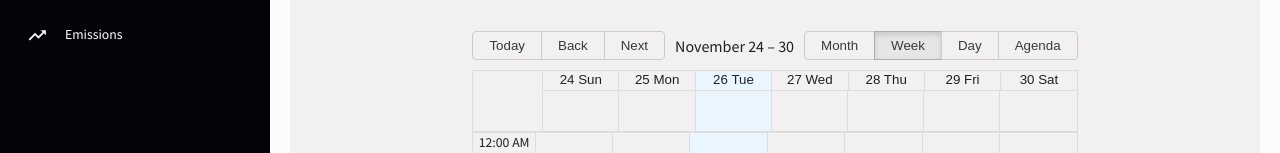
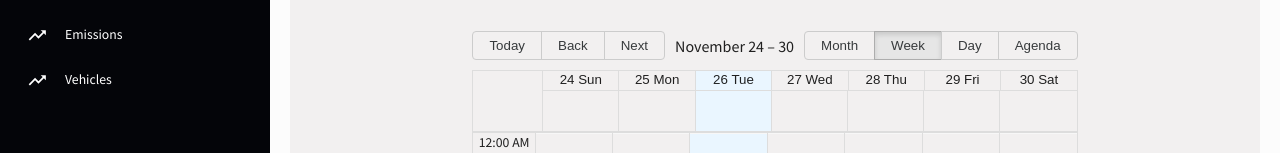
Before and after one commit to ev-registration-system/ev-registration-system, a React (Vite) app: page / in a window 1280 px wide. Shown: the part 211-364 px from the top of the page. Built offline with nearby package versions, Linux system fonts and the light colour scheme; no server answers; the database is empty; sample sign-in values are in the browser's storage.

Commit message:
Fixed a few bugs and added vehicles to the sidebar, just temporary

```diff
--- a/src/App.tsx
+++ b/src/App.tsx
@@ -9,6 +9,7 @@ import { CssBaseline, Box } from "@mui/material";
 import Dashboard from "./views/dashboard/Dashboard";
 import BookingPage from "./views/BookingPage/BookingPage";
 import EmissionsPage from "./views/EmissionsPage/EmissionsPage";
+import VehiclesPage from "./views/VehiclesPage/VehiclesPage"
 import { useState } from 'react';
 
 const App: React.FC = () => {
@@ -63,6 +64,7 @@ const App: React.FC = () => {
                                         <Route path="/" element={<Dashboard />} />
                                         <Route path="/bookings" element={<BookingPage />} />
                                         <Route path="/emissions" element={<EmissionsPage />} />
+                                        <Route path="/vehicles" element={<VehiclesPage />} />
                                     </Route>
 
                                     {/* Catch-all Route */}
--- a/src/global/Sidebar.tsx
+++ b/src/global/Sidebar.tsx
@@ -118,6 +118,16 @@ function Sidebar({ initialSelected = "Home", isCollapsed, setIsCollapsed }: Side
                     >
                         <Typography>Emissions</Typography>
                     </MenuItem>
+
+                    {/* Emissions Page */}
+                    <MenuItem
+                        active={selected === "Home"}
+                        onClick={() => handleNavigation("/vehicles")}
+                        icon={<TrendingUpIcon />}
+                        style={{ color: theme.palette.common.white }}
+                    >
+                        <Typography>Vehicles</Typography>
+                    </MenuItem>
                 </Menu>
             </ProSidebar>
         </Box>
--- a/src/views/VehiclesPage/VehiclesPage.tsx
+++ b/src/views/VehiclesPage/VehiclesPage.tsx
@@ -1,4 +1,4 @@
-import AddVehicle from 'src/components/Vehicles/AddVehicle'
+import AddVehicle from '../../components/Vehicles/AddVehicle'
 import {tokens} from '../../Theme'
 import { getDocs, collection } from 'firebase/firestore'
 import { db } from '../../../firebase'
@@ -68,3 +68,5 @@ const VehiclesPage = () => {
         </div>
     )
 }
+
+export default VehiclesPage;
```
